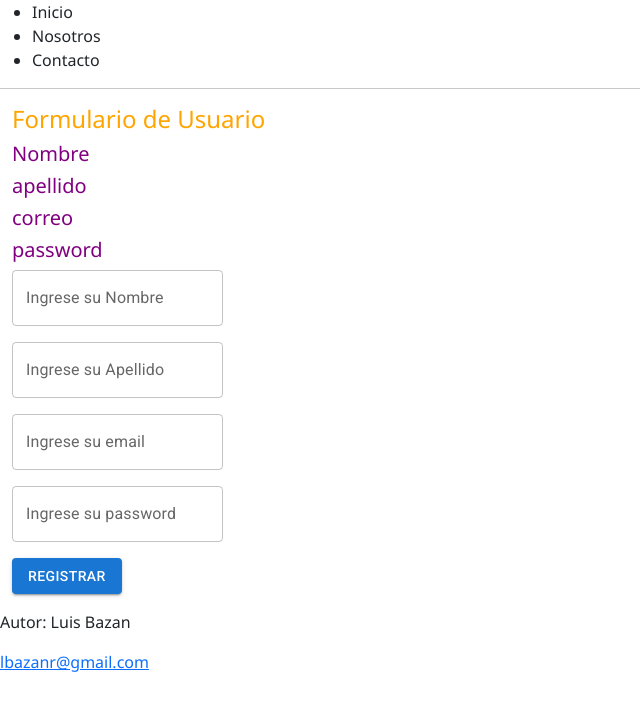
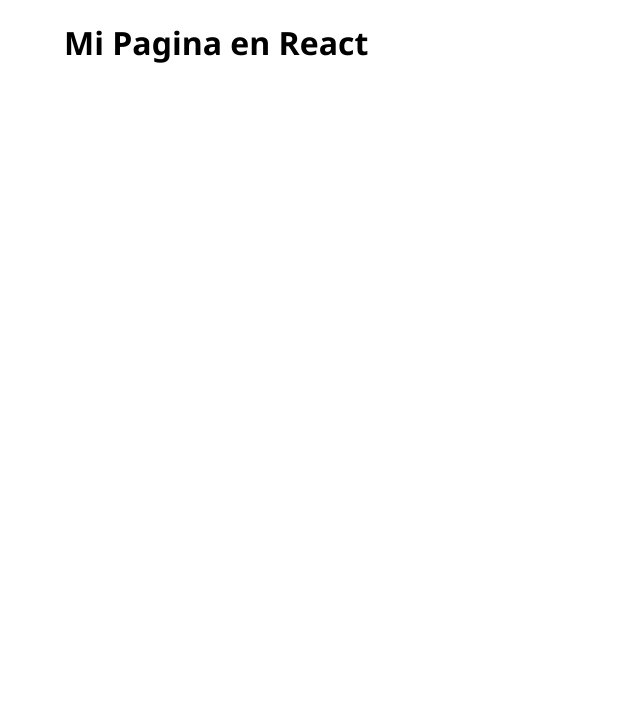
Before and after one commit to devluis7/codigo13-react, a React (Create React App) app: page / in a window 1280 px wide. Shown: the top 710 px of the page, without its empty margins (0-640 px from the left). Built offline with nearby package versions, Linux system fonts and the light colour scheme.

Commit message:
actualizacion carpetas

```diff
--- a/src/FormUser.js
+++ b/src/FormUser.js
@@ -65,6 +65,7 @@ const FormUser = () => {
                         type="text"
                         onChange={handleInputValues}
                         name = "apellido"
+                        variant = "filled"
                         label="Ingrese su Apellido"
                     />
                 </p>
@@ -72,6 +73,7 @@ const FormUser = () => {
                     <TextField
                         type="email"
                         onChange={handleInputValues}
+                        variant = "standard"
                         name = "correo"
                         label="Ingrese su email"
                     />
--- a/src/index.js
+++ b/src/index.js
@@ -1,6 +1,6 @@
 import React from 'react';
 import ReactDOM from 'react-dom/client';
-import "bootstrap/dist/css/bootstrap.min.css";
+//import "bootstrap/dist/css/bootstrap.min.css";
 // Al importar el archivo index.css en index.js
 // esto esta haciendo un import global, es decir
 // lo puedo usar desde cualquier archivo del proyecto
@@ -10,13 +10,15 @@ import App from './App';
 import reportWebVitals from './reportWebVitals';
 //Para poder importar un componente debo de llamarlo por el nombre que fue exportado
 import PrimerComponente from './App';
+import Home from "./pages/home";
 
 
 const root = ReactDOM.createRoot(document.getElementById('root'));
 root.render(
   <React.StrictMode>
     {/*Para usar un componente debo tratarlo como si fuera una etiqueta HTML*/}
-    <PrimerComponente/>
+    {/*<PrimerComponente/> */}
+    <Home />
   </React.StrictMode>
 );
 
--- /dev/null
+++ b/src/pages/home/index.js
@@ -0,0 +1,14 @@
+//en material existe un tag llamado container
+import { Container } from "@mui/material";
+
+const Home = () => {
+    return (
+        <Container>
+            <h1>
+                Mi Pagina en React
+            </h1>
+        </Container>
+    );
+};
+
+export default Home;
```
